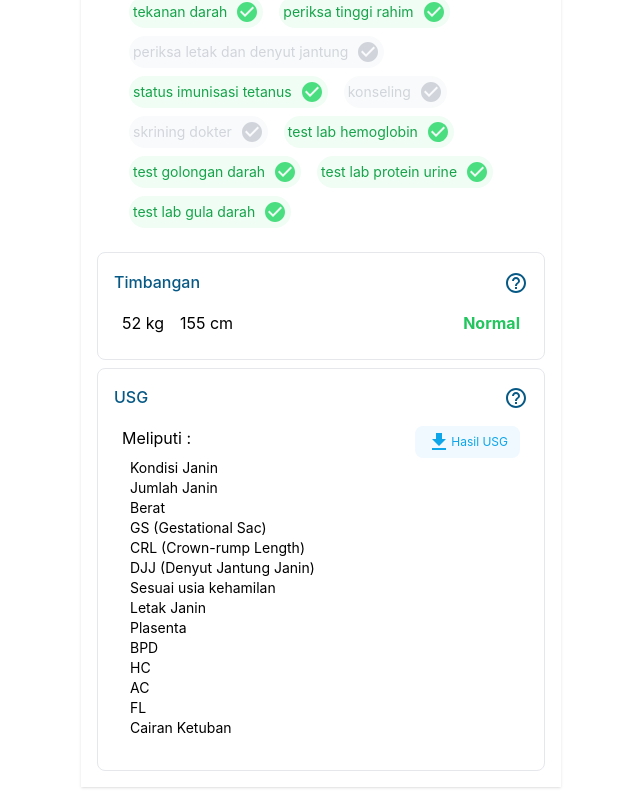
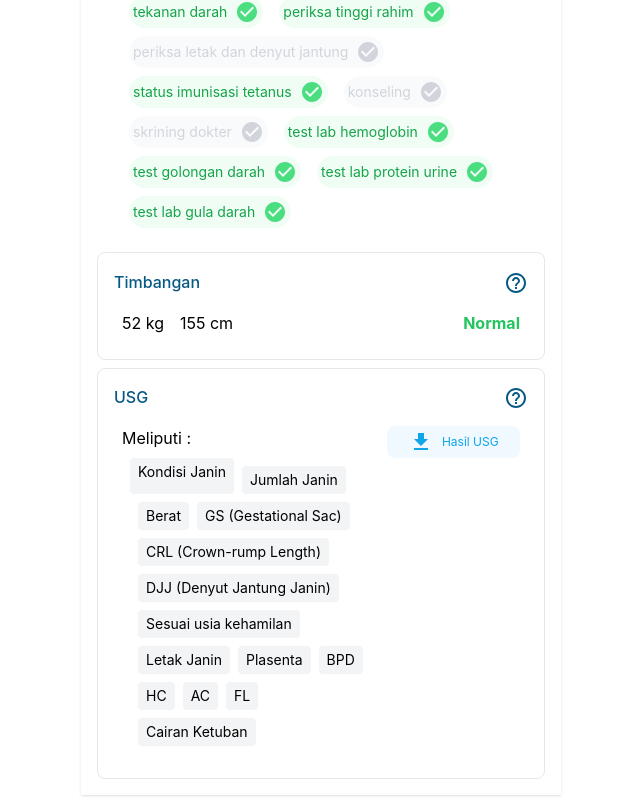
Before and after one commit to fikrianggara/kia-react, a React (Create React App) app: page /ibu-anak/kehamilan/detail/456 in a window 1280 px wide. Shown: the part 661-1472 px from the top of the page, without its empty margins (319-959 px from the left). Built offline with nearby package versions, Linux system fonts and the light colour scheme; what moment-with-locales-es6 would draw is missing.

Commit message:
fixing a bit detail page

```diff
--- a/src/pages/ibu-anak/kehamilan/Detail.js
+++ b/src/pages/ibu-anak/kehamilan/Detail.js
@@ -319,20 +319,26 @@ patient profile start
                   </CustomModal>
                 </div>
                 <div className="flex justify-between p-2">
-                  <div className="text-start">
+                  <div className="text-start  w-8/12">
                     <h4>Meliputi :</h4>
-                    <ul className="text-sm p-2">
+                    <ul className="text-sm p-2 flex flex-wrap space-x-2 space-y-2">
                       {checkupData.usg.pemeriksaan.map((item) => (
-                        <li key={item}>{item.nama}</li>
+                        <li
+                          key={item.nama}
+                          className="px-2 py-1 bg-gray-100 rounded"
+                        >
+                          {item.nama}
+                        </li>
                       ))}
                     </ul>
                   </div>
-
-                  <Link to={checkupData.usg.link_hasil_usg}>
-                    <button className=" bg-sky-50 text-xs flex justify-evenly items-center text-sky-500 rounded-lg p-1 px-3">
-                      <Download></Download>Hasil USG
-                    </button>
-                  </Link>
+                  <div className="w-4/12">
+                    <Link to={checkupData.usg.link_hasil_usg}>
+                      <button className=" w-full bg-sky-50 text-xs flex justify-evenly items-center text-sky-500 rounded-lg p-1 px-3">
+                        <Download></Download>Hasil USG
+                      </button>
+                    </Link>
+                  </div>
                 </div>
               </div>
               {/* usg end */}
```
Also changed, not shown: src/components/ibu-anak/InfoCard.js (+13 -13 lines).
